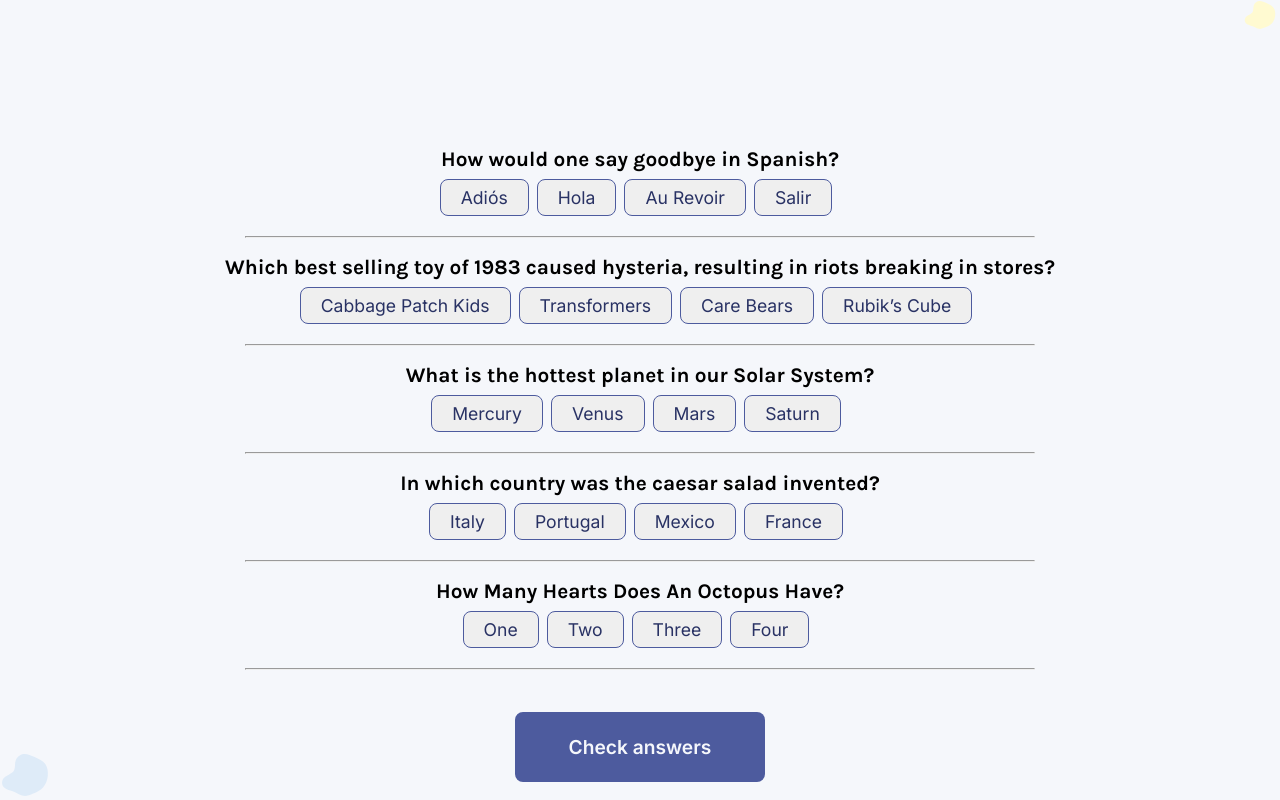
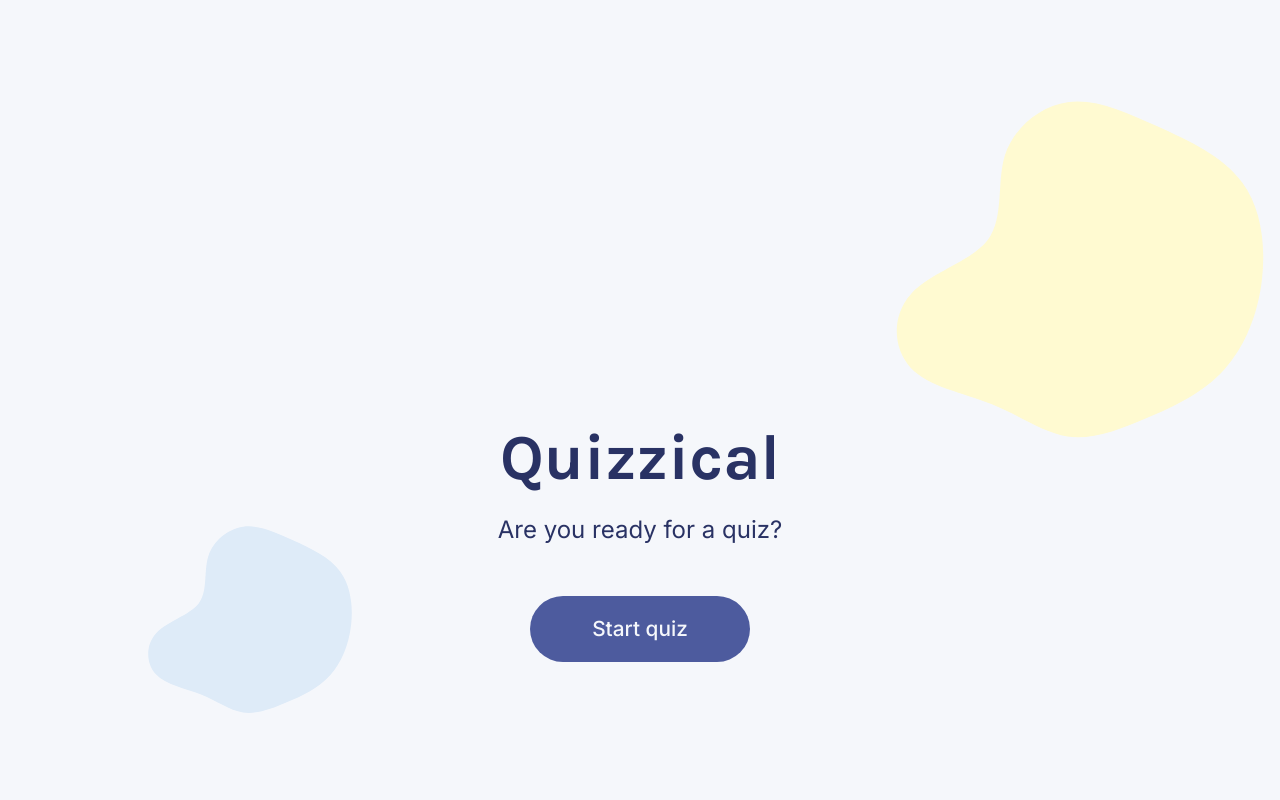
Before and after one commit to cybulskikacper/Quizzical, a React (Vite) app: page / in a window 1280 px wide. Built offline with nearby package versions, Linux system fonts and the light colour scheme.

Commit message:
switching from main screen to the game

```diff
--- a/components/Header.jsx
+++ b/components/Header.jsx
@@ -1,13 +1,15 @@
 import blob1 from '/src/assets/blob1.svg'
 import blob2 from '/src/assets/blob2.svg'
 
-export default function Header() {
+export default function Header({ StartQuiz }) {
 	return (
 		<>
 			<header>
 				<h1 className="title">Quizzical</h1>
 				<p className="description">Are you ready for a quiz?</p>
-				<button className="start">Start quiz</button>
+				<button className="start" onClick={StartQuiz}>
+					Start quiz
+				</button>
 
 				<div className="blobs">
 					<img className="blob1" src={blob1} alt="Light blob" />
--- a/src/App.jsx
+++ b/src/App.jsx
@@ -1,14 +1,18 @@
 import { useState, useEffect } from 'react'
 import { nanoid } from 'nanoid'
-import Menu from './Menu'
+import { Menu } from './Menu'
 import Header from '../components/Header'
 
 function App() {
-	const [started, setStarted] = useState(true)
+	const [started, setStarted] = useState(false)
+
+	const handleStartQuiz = () => {
+		setStarted(true)
+	}
 
 	return (
 		<>
-			<div className="main-content">{started ? <Menu /> : <Header />}</div>
+			<div className="main-content">{started ? <Menu /> : <Header StartQuiz={handleStartQuiz} />}</div>
 		</>
 	)
 }
--- a/src/Menu.jsx
+++ b/src/Menu.jsx
@@ -1,7 +1,7 @@
 import blob1 from '/src/assets/blob1.svg'
 import blob2 from '/src/assets/blob2.svg'
 
-export default function Menu() {
+export function Menu() {
 	return (
 		<>
 			<div className="game-container">
```
